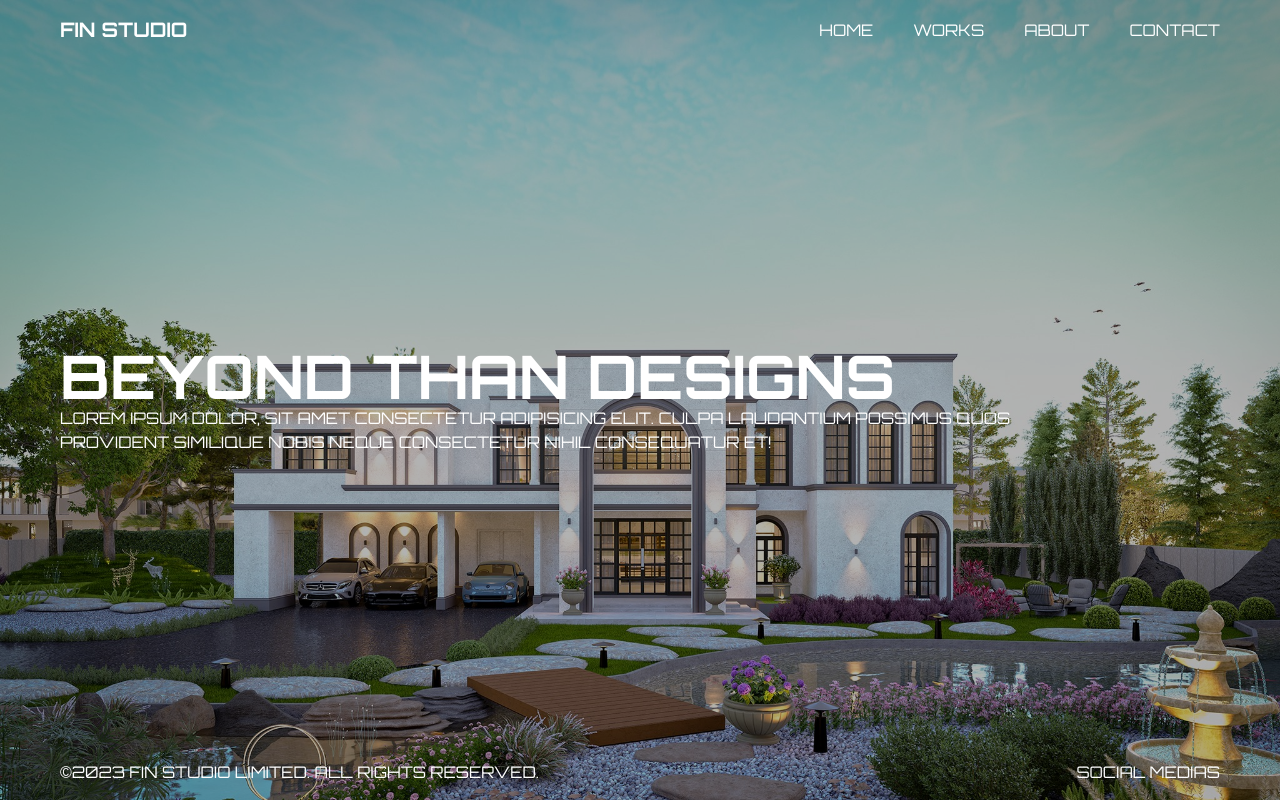
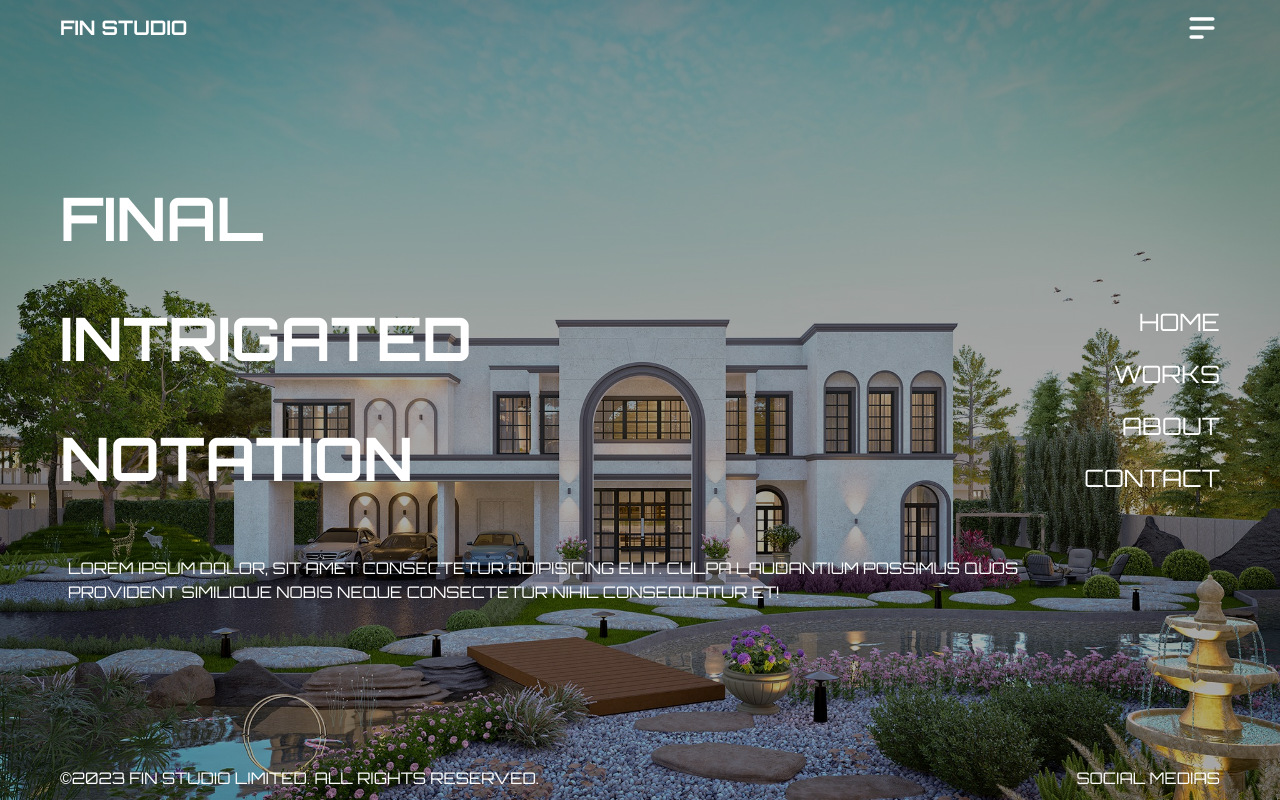
Before and after one commit to thanatP-Bz/fin-studio, a Next.js app: page / in a window 1280 px wide. Built offline with nearby package versions, Linux system fonts and the light colour scheme.

Commit message:
createdNavbar

```diff
--- a/package.json
+++ b/package.json
@@ -17,6 +17,7 @@
     "next": "13.4.5",
     "react": "18.2.0",
     "react-dom": "18.2.0",
+    "react-icons": "^4.9.0",
     "typescript": "5.1.3"
   },
   "devDependencies": {
--- a/src/app/globals.css
+++ b/src/app/globals.css
@@ -7,13 +7,15 @@ body {
 }
 
 .container {
+  width: 100%;
   max-width: 1366px;
   margin: 0 auto;
   padding: 10px 60px;
   display: flex;
-  justify-content: space-between;
 }
 
 .custom-img {
-  background-image: url(../../public/home.jpg);
+  background-image: linear-gradient(rgba(0, 0, 0, 0.4), rgba(0, 0, 0, 0.3)),
+    url(../../public/home.jpg);
+  background-position: center;
 }
--- a/src/components/footer/Footer.jsx
+++ b/src/components/footer/Footer.jsx
@@ -2,8 +2,8 @@ import React from "react";
 
 const Footer = () => {
   return (
-    <div className="fixed bottom-0 left-0 w-full z-10 text-white">
-      <div className="flex justify-between items-center py-4 px-[60px] mx-auto my-0 max-w-[1366px]">
+    <div className="fixed bottom-0 left-0 w-full z-2 text-white">
+      <div className="justify-between items-center py-5 container">
         <p className="">©2023 FIN studio Limited. All rights reserved.</p>
         <div>
           <p>social medias</p>
--- a/src/components/hero/Hero.jsx
+++ b/src/components/hero/Hero.jsx
@@ -4,11 +4,16 @@ const Hero = () => {
   return (
     <div>
       <div className="w-full flex justify-center items-center overflow-hidden relative h-screen bg-cover bg-gray-300 custom-img">
-        {/* overlay */}
-        <div className="absolute top-0 right-0 left-0 bottom-0 bg-black/30 z-[2]" />
-        <div className=" text-white z-10 w-full max-w-[1366px] mx-auto px-[60px]">
-          <h1 className="text-6xl font-bold">Beyond than Designs</h1>
-          <p className="flex justify-end w-full max-w-[1000px]">
+        <div className=" text-white container flex-col">
+          <div className="text-6xl font-bold">
+            <h1>Final</h1>
+            <br />
+            <h1>Intrigated</h1>
+            <br />
+            <h1>Notation</h1>
+            <br />
+          </div>
+          <p className="flex justify-end w-full max-w-[1000px] p-2">
             Lorem ipsum dolor, sit amet consectetur adipisicing elit. Culpa
             laudantium possimus quos provident similique nobis neque consectetur
             nihil consequatur et!
--- a/src/components/navbar/Navbar.jsx
+++ b/src/components/navbar/Navbar.jsx
@@ -1,7 +1,8 @@
 "use client";
 
-import React from "react";
+import React, { useState } from "react";
 import Link from "next/link";
+import { HiMenuAlt2, HiX } from "react-icons/hi";
 
 const links = [
   {
@@ -27,13 +28,30 @@ const links = [
 ];
 
 const Navbar = () => {
+  const [menuOpen, setMenuOpen] = useState(false);
+
+  const clickHandler = () => {
+    setMenuOpen(!menuOpen);
+  };
+
   return (
     <div className="fixed top-0 left-0 w-full z-10 text-white">
-      <div className="flex justify-between items-center px-[60px] py-4 mx-auto my-0 max-w-[1366px]">
+      <nav className="justify-between items-center py-5 container">
         <Link href="/">
           <h1 className="text-xl font-bold">FIN Studio</h1>
         </Link>
-        <div className="flex item-center gap-10 ">
+        <div className="cursor-pointer text-4xl z-20" onClick={clickHandler}>
+          {menuOpen ? <HiX /> : <HiMenuAlt2 />}
+        </div>
+        <div
+          className={
+            menuOpen
+              ? `fixed h-screen top-0 right-0 left-0 bottom-0 bg-black/80`
+              : "fixed h-screen top-0 right-0 left-0 bottom-0"
+          }
+        >
+          <div className="flex h-screen w-full">
+            <div className="flex gap-y-5 text-2xl justify-center items-end flex-col h-full container">
               {links.map((link) => {
                 return (
                   <Link key={link.id} href={link.url}>
@@ -44,6 +62,8 @@ const Navbar = () => {
             </div>
           </div>
         </div>
+      </nav>
+    </div>
   );
 };
 
--- a/tailwind.config.js
+++ b/tailwind.config.js
@@ -6,7 +6,22 @@ module.exports = {
     "./src/app/**/*.{js,ts,jsx,tsx,mdx}",
   ],
   theme: {
-    extend: {},
+    screens: {
+      sm: "640px",
+      // => @media (min-width: 640px) { ... }
+
+      md: "768px",
+      // => @media (min-width: 768px) { ... }
+
+      lg: "1024px",
+      // => @media (min-width: 1024px) { ... }
+
+      xl: "1280px",
+      // => @media (min-width: 1280px) { ... }
+
+      "2xl": "1536px",
+      // => @media (min-width: 1536px) { ... }
+    },
   },
   plugins: [],
 };
```
Also changed, not shown: 1 other file (tests, documents, lock files or other folders). Lines whose indentation alone changed are shown as unchanged.
